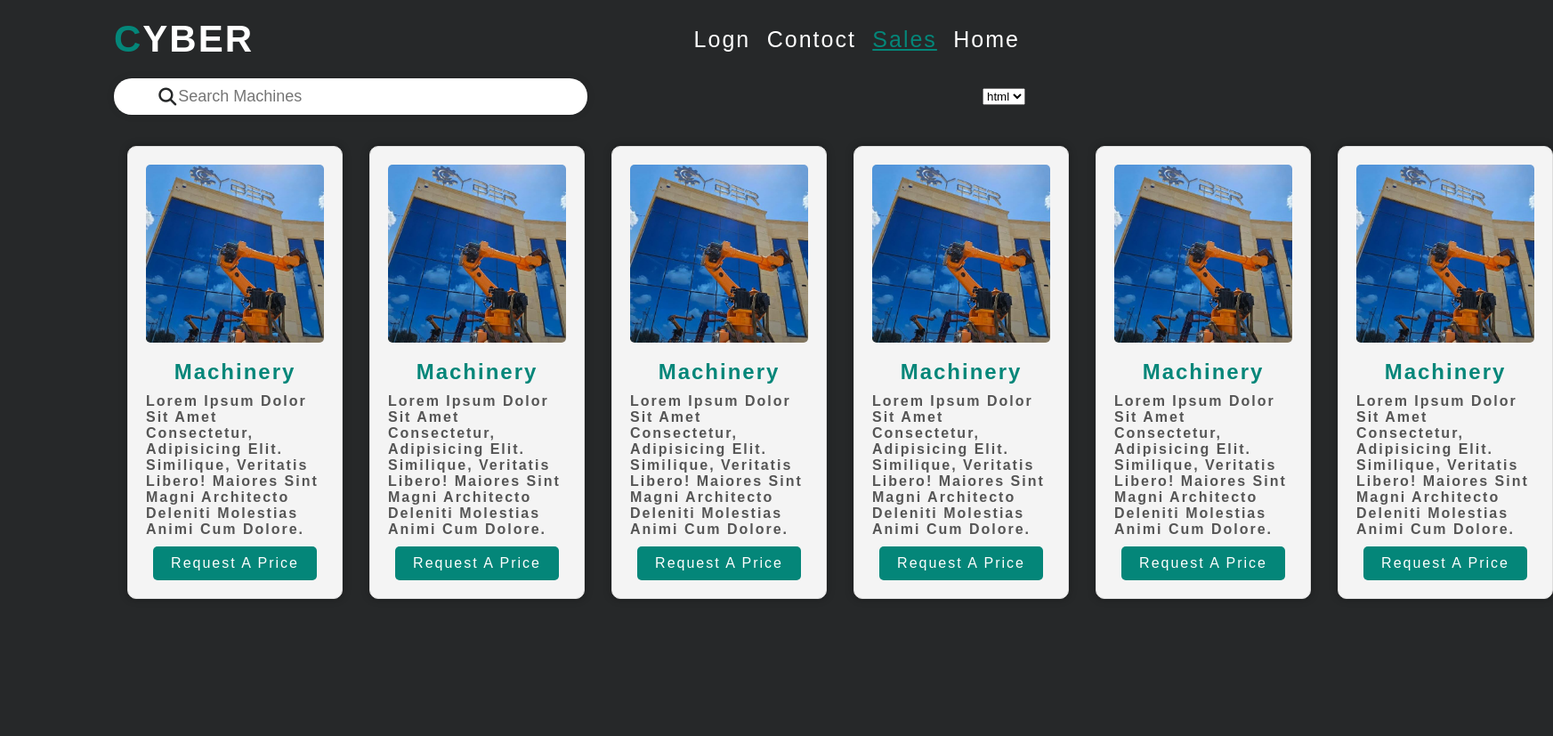
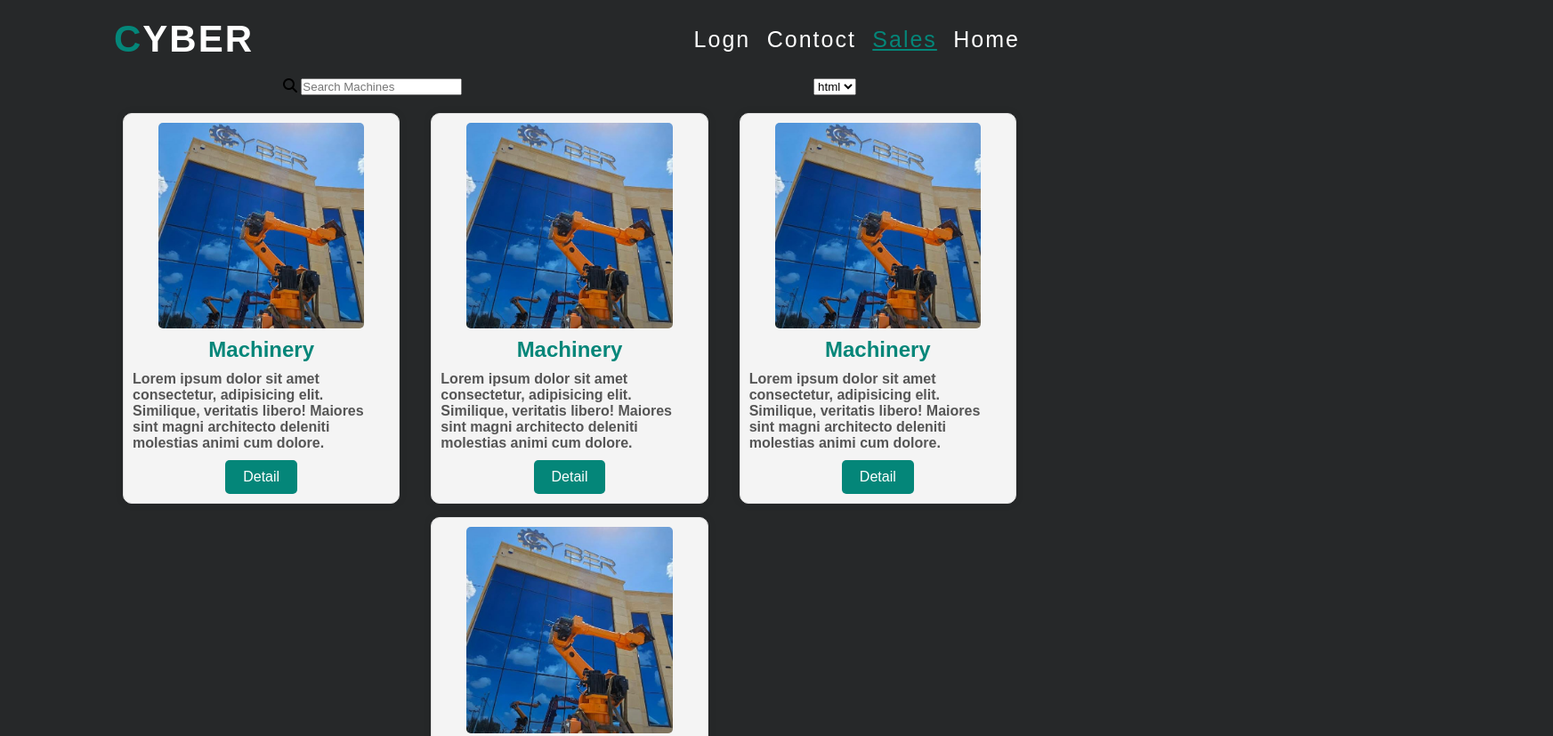
Before and after one commit to NASSEM2004/tst, a plain HTML site: page services.html in a window 1280 px wide. Shown: the top 827 px of the page at 89% size, 1745 px wide, since content can reach past the window. Before the commit the page ends 800 px from the top, so only its background shows below. Drawn offline with Linux system fonts and the light colour scheme.

Commit message:
Modification of cards

```diff
--- a/css/services.css
+++ b/css/services.css
@@ -1,109 +1,76 @@
-*{
+/* reset عام */
+* {
   margin: 0;
   padding: 0;
   font-family: sans-serif;
+  box-sizing: border-box; /* يخلي كل الأحجام محسوبة مع البادينغ والبوردر */
 }
 
+/* تعريف الألوان */
 :root {
-  --gray-color: rgb(38, 40, 41);  /* رمادي غامق */
-  --teal-color: rgb(4, 134, 121);   /* فيروزي غامق */
+  --gray-color: rgb(38, 40, 41);   /* رمادي غامق */
+  --teal-color: rgb(4, 134, 121);  /* فيروزي غامق */
   --white-color: rgb(255, 255, 255); /* أبيض */
 }
-.mee{
-  color:rgb(4, 134, 121);   text-decoration: underline;
+
+/* رابط مميز */
+.mee {
+  color: var(--teal-color);
+  text-decoration: underline;
 }
 
-/* ستاندر ابعاد الفقرات  */
-.contenar{
+
+/* الحاوية الرئيسية */
+.contenar {
   width: 80%;
   margin: 20px auto;
   display: flex;
-    justify-content: space-between;
-    letter-spacing: 2px;
-    text-transform: capitalize;
-    align-items: center;
-
-}
-/* نهاية الستاندر */
-/* بدايت قصم البحث */
-.search-box{
-    width: 50%;
-    display: flex;
-    justify-content: center;
-    align-items: center;
-    padding: 10px;
-    border-radius: 20px;
-    background-color: var(--white-color);
-    box-shadow: 0 0 10px rgba(0, 0, 0, 0.1);
-}
-.search-box i{
-    font-size: 20px;
-    color: var(--gray-color);
-}
-.search-box input{
-    width: 80%;
-    border: none;
-    outline: none;
-    box-shadow: none;
-    font-size: 18px;
-
-
+  flex-wrap: wrap;              /* تخلي الكروت تنزل سطر جديد */
+  justify-content: space-around;
+  align-items: flex-start;
+  gap: 15px;                    /* فراغ بين الكروت */
 }
 
-.search-box input ,.search-box i:hover{
-  cursor: pointer;
-}
-.search-box:hover{
-  cursor: pointer;
-}
-/* نهايت قصم البحث */
-/* بدايت قصم المكينات */
+/* الكرت */
 .box {
   background-color: #f4f4f4;
   border: 1px solid #ddd;
-    padding: 20px;
-    margin: 15px;
-    width: 30%;
+  padding: 10px;                /* زي ما طلبت */
+  flex: 0 1 calc(33.33% - 30px);/* 3 كروت في الصف */
   text-align: center;
   border-radius: 10px;
-    box-shadow: 0 0 10px rgba(0,0,0,0.3);
+  box-shadow: 0 0 10px rgba(0,0,0,0.1);
   color: black;
+  display: flex;
+  flex-direction: column;
+  align-items: center;
 }
 
+/* الصور */
 .box img {
-    width: 100%;
+  width: 80%;        /* ياخذ العرض كامل */
+  object-fit: cover;  /* يقص الصورة بدون ما تتشوه */
   border-radius: 5px;
-
 }
 
+
+/* العناوين */
 .box h2 {
   color: var(--teal-color);
-  margin-top: 15px;
+  margin-top: 10px;
 }
 
+/* النصوص */
 .box h3 {
   font-size: 1em;
   margin: 10px 0;
   color: #555;
-    text-align:left ;
+  text-align: left;
+  width: 100%;
+}
 
 
-}
-
-.box table {
-    width: 95%;
-    margin: 15px 0;
-}
-
-.box table ol {
-    list-style-position: inside;
-    padding: 0;
-}
-
-.box table ol li {
-    margin: 5px 0;
-}
-
+/* الروابط */
 .box a {
   display: inline-block;
   padding: 10px 20px;
@@ -112,9 +79,27 @@
   text-decoration: none;
   border-radius: 5px;
   transition: background-color 0.3s ease;
+  margin-top: auto; /* يخلي الزر ينزل تحت */
 }
 
 .box a:hover {
   background-color: rgb(4, 100, 90);
 }
-/* نهايت قصم المكينات */
+
+/* الاستجابة للشاشات */
+/* تابلت */
+@media (max-width: 1024px) {
+  .box {
+    flex: 0 1 calc(50% - 30px); /* 2 كرت بالصف */
+  }
+}
+
+/* موبايل */
+@media (max-width: 768px) {
+  .contenar {
+    width: 95%;
+  }
+  .box {
+    flex: 0 1 100%; /* كل كرت سطر كامل */
+  }
+}
--- a/services.html
+++ b/services.html
@@ -48,7 +48,8 @@
      <!-- بدايت قصم المكينات -->
      <div class="contenar">
          <div class="box">
-            <img src="images/Project logo.png.jpg" alt="" style="width: 200px;">
+            <img  src="images/Project logo.png.jpg" alt=""  >
+
             <div class="Evidence">
                 <h2 >Machinery</h2>
                 <h3>Lorem ipsum dolor sit amet consectetur, adipisicing elit.
@@ -65,14 +66,15 @@
 
                  </table>   -->
 
-                 <a href="#">Request a price</a>
+                 <a href="#">Detail</a>
 
 
 
             </div>
          </div>
-         <div class="box">
-            <img src="images/Project logo.png.jpg" alt="" style="width: 200px;">
+       <div class="box">
+            <img  src="images/Project logo.png.jpg" alt=""  >
+
             <div class="Evidence">
                 <h2 >Machinery</h2>
                 <h3>Lorem ipsum dolor sit amet consectetur, adipisicing elit.
@@ -89,14 +91,15 @@
 
                  </table>   -->
 
-                 <a href="#">Request a price</a>
+                 <a href="#">Detail</a>
 
 
 
             </div>
          </div>
-         <div class="box">
-            <img src="images/Project logo.png.jpg" alt="" style="width: 200px;">
+          <div class="box">
+            <img  src="images/Project logo.png.jpg" alt=""  >
+
             <div class="Evidence">
                 <h2 >Machinery</h2>
                 <h3>Lorem ipsum dolor sit amet consectetur, adipisicing elit.
@@ -113,11 +116,15 @@
 
                  </table>   -->
 
-                 <a href="#">Request a price</a>
+                 <a href="#">Detail</a>
+
+
+
             </div>
          </div>
-         <div class="box">
-            <img src="images/Project logo.png.jpg" alt="" style="width: 200px;">
+          <div class="box">
+            <img  src="images/Project logo.png.jpg" alt=""  >
+
             <div class="Evidence">
                 <h2 >Machinery</h2>
                 <h3>Lorem ipsum dolor sit amet consectetur, adipisicing elit.
@@ -134,55 +141,7 @@
 
                  </table>   -->
 
-                 <a href="#">Request a price</a>
-
-
-
-            </div>
-         </div>
-         <div class="box">
-            <img src="images/Project logo.png.jpg" alt="" style="width: 200px;">
-            <div class="Evidence">
-                <h2 >Machinery</h2>
-                <h3>Lorem ipsum dolor sit amet consectetur, adipisicing elit.
-                    Similique, veritatis libero! Maiores sint magni architecto
-                    deleniti molestias animi cum dolore.</h3>
-
-                 <!-- <table>
-                    <ol>
-                        <li>Lorem ipsum dolor sit amet.</li>
-                        <li>Lorem ipsum dolor sit amet.</li>
-                        <li>Lorem ipsum dolor sit amet.</li>
-                        <li>Lorem ipsum dolor sit amet.</li>
-                    </ol>
-
-                 </table>   -->
-
-                 <a href="#">Request a price</a>
-
-
-
-            </div>
-         </div>
-         <div class="box">
-            <img src="images/Project logo.png.jpg" alt="" style="width: 200px;">
-            <div class="Evidence">
-                <h2 >Machinery</h2>
-                <h3>Lorem ipsum dolor sit amet consectetur, adipisicing elit.
-                    Similique, veritatis libero! Maiores sint magni architecto
-                    deleniti molestias animi cum dolore.</h3>
-
-                 <!-- <table>
-                    <ol>
-                        <li>Lorem ipsum dolor sit amet.</li>
-                        <li>Lorem ipsum dolor sit amet.</li>
-                        <li>Lorem ipsum dolor sit amet.</li>
-                        <li>Lorem ipsum dolor sit amet.</li>
-                    </ol>
-
-                 </table>   -->
-
-                 <a href="#">Request a price</a>
+                 <a href="#">Detail</a>
 
 
 
@@ -193,7 +152,32 @@
     </div>
  <!-- نهايت قصم المكينات -->
   <!-- بدايت قصم التفصيل -->
+  <section class="Detail">
+    <div class="box-Detail">
+        <img src="images/WhatsApp Image 2025-08-19 at 05.51.36_998a381c.jpg" alt="" style="width: 200px;">
 
+        <div class="Evidence">
+            <h2 >Machinery</h2>
+
+
+             <table>
+                <ol>
+                    <li>Lorem ipsum dolor sit amet.</li>
+                    <li>Lorem ipsum dolor sit amet.</li>
+                    <li>Lorem ipsum dolor sit amet.</li>
+                    <li>Lorem ipsum dolor sit amet.</li>
+                </ol>
+
+             </table>
+
+             <a href="#">Request a price</a>
+        </div>
+
+
+
+    </div>
+
+  </section>
    <!-- نهايت قصم التفصيل -->
 
 </body>
```
Lines whose indentation alone changed are shown as unchanged.
